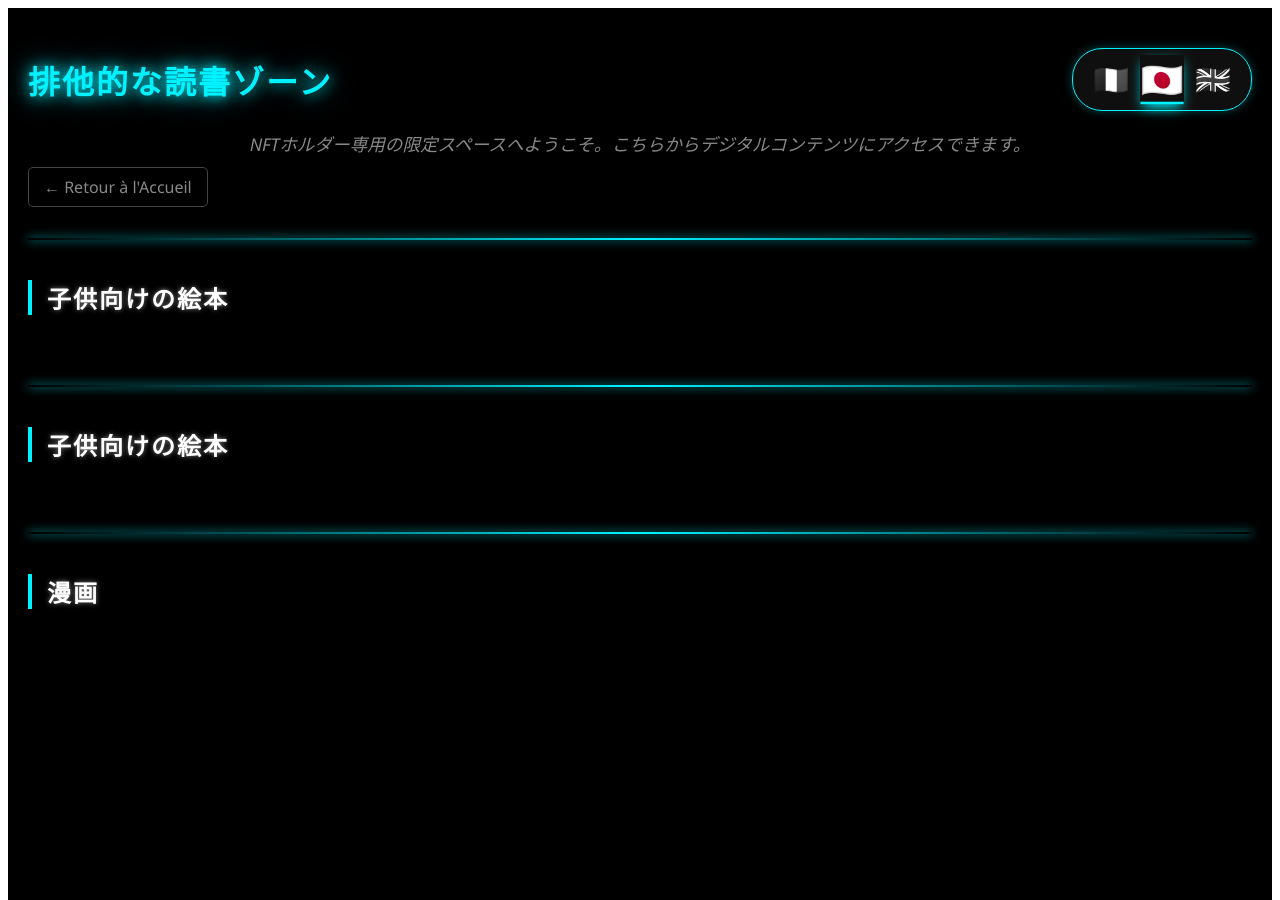
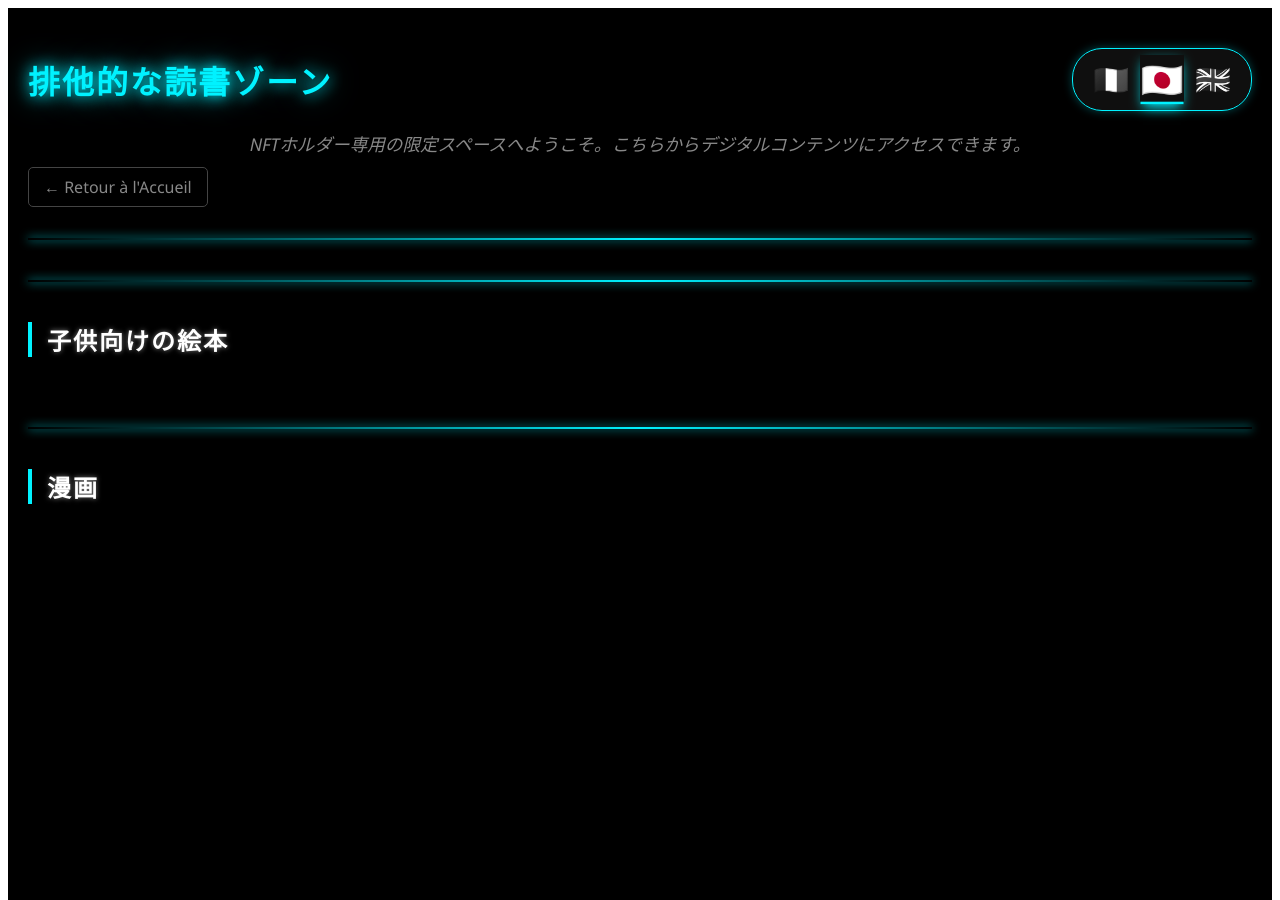
Before and after one commit to samirkema/otakusshopandswap, a Jekyll site: the page built from manga_jp.html, in a window 1280 px wide and 900 px high. Built offline with Jekyll 4.4.1, drawn with Linux system fonts in a browser that asks for light colours; some of the changed text lies outside the part shown.

Commit message:
Update manga_jp.html

```diff
--- a/manga_jp.html
+++ b/manga_jp.html
@@ -23,12 +23,6 @@ title: Lecture Exclusive (Manga, Webtoon, Livres)
 
     <div class="neon-separator"></div>
 
-    <section id="livres-enfants" class="content-section">
-        <h2>子供向けの絵本</h2>
-        <div class="content-grid">
-            </div>
-    </section>
-
     <div class="neon-separator"></div>
 
     <section id="webtoon-section" class="content-section">
@@ -41,54 +35,6 @@ title: Lecture Exclusive (Manga, Webtoon, Livres)
 
     <section id="manga-section" class="content-section">
         <h2>漫画</h2>
-        <div class="content-grid">
-            </div>
-    </section>
-</div>
-
----
-layout: default
-title: Lecture Exclusive (Manga, Webtoon, Livres)
----
-
-<div class="page-container">
-    <header class="main-header">
-        <div class="header-top">
-            <h1>Zone de Lecture Exclusive</h1>
-
-            <div class="language-selector">
-                <a href="{{ '/manga.html' | relative_url }}" class="lang-icon active" title="Français">🇫🇷</a>
-                <a href="{{ '/manga_jp.html' | relative_url }}" class="lang-icon" title="Japonais">🇯🇵</a>
-                <a href="{{ '/manga_en.html' | relative_url }}" class="lang-icon" title="English">🇬🇧</a>
-            </div>
-        </div>
-
-        <p class="intro-claim">Bienvenue dans l'espace réservé aux détenteurs de NFT. Accédez à vos contenus numériques ici.</p>
-        <p>
-            <a href="{{ '/' | relative_url }}" class="btn-secondary">← Retour à l'Accueil</a>
-        </p>
-    </header>
-
-    <div class="neon-separator"></div>
-
-    <section id="livres-enfants" class="content-section">
-        <h2>Livres pour Enfants</h2>
-        <div class="content-grid">
-            </div>
-    </section>
-
-    <div class="neon-separator"></div>
-
-    <section id="manga-section" class="content-section">
-        <h2>Mangas</h2>
-        <div class="content-grid">
-            </div>
-    </section>
-
-    <div class="neon-separator"></div>
-
-    <section id="webtoon-section" class="content-section">
-        <h2>Webtoons</h2>
         <div class="content-grid">
             </div>
     </section>
```
